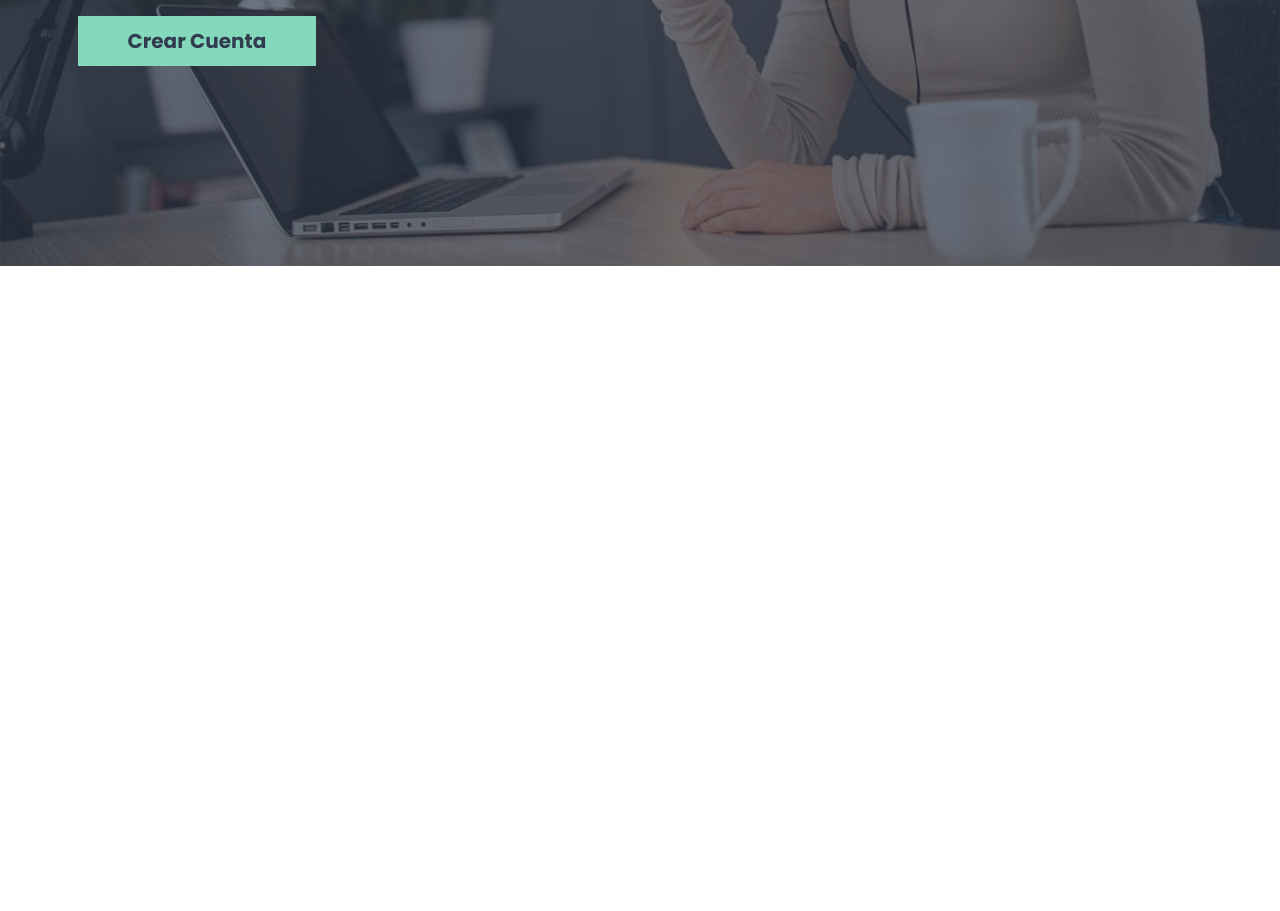
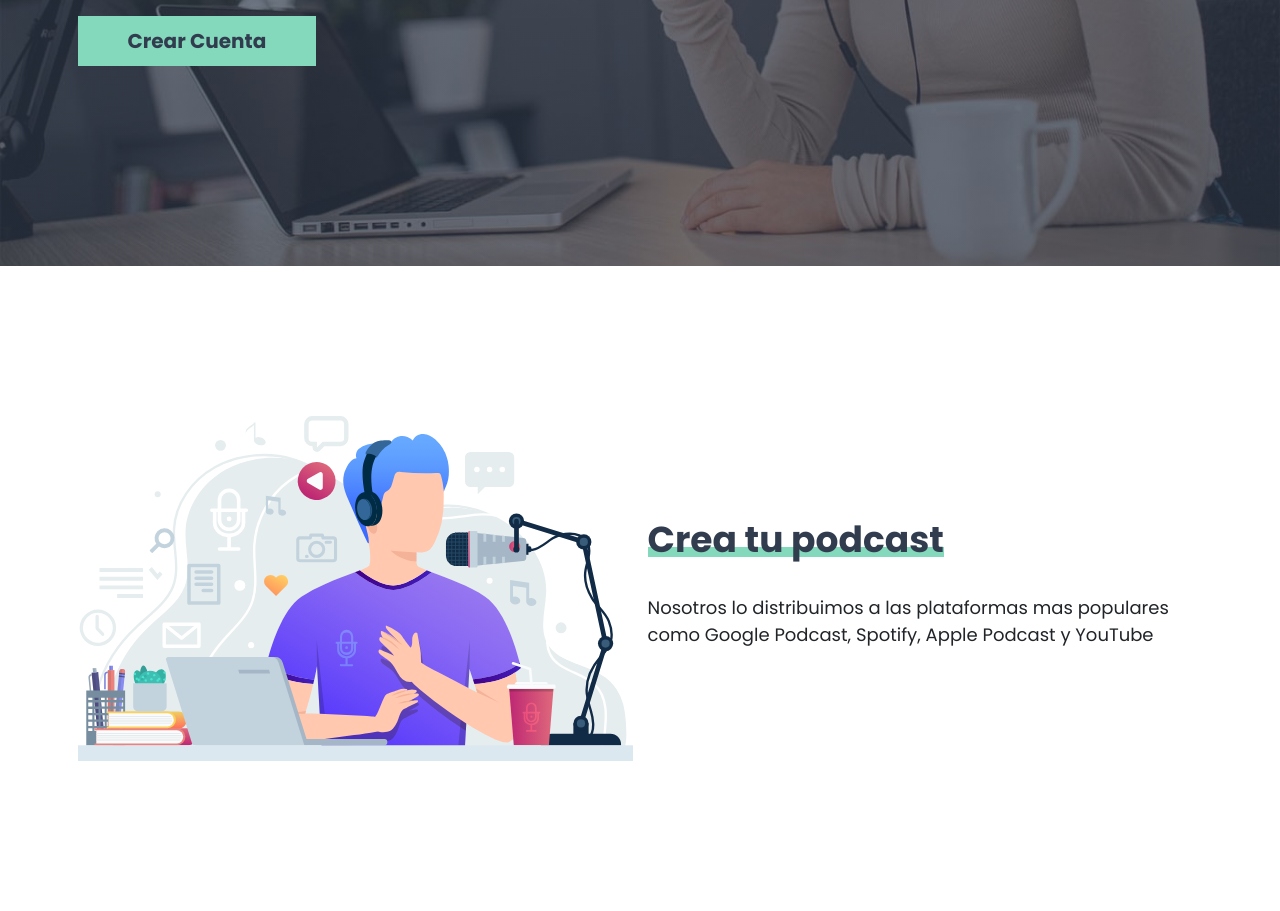
Before and after one commit to xandro2021/BootstrapPodcast, a website: page index.html in a window 1280 px wide. Shown: the part 560-1471 px from the top of the page. Before the commit the page ends 826 px from the top, so only its background shows below. Drawn offline with Linux system fonts and the light colour scheme.

Commit message:
Create and style Crea tu Podcast section

```diff
--- a/index.html
+++ b/index.html
@@ -28,6 +28,22 @@
         </div>
     </header>
 
+    <section class="container-xl py-5 crea-podcast">
+        <div class="row align-items-center">
+            <div class="col-md-6">
+                <img src="build/img/imagen_podcast.svg" alt="imagen podcast" />
+            </div>
+
+            <div class="col-md-6">
+                <h2>Crea tu podcast</h2>
+                <p class="mt-1">
+                    Nosotros lo distribuimos a las plataformas mas populares como Google Podcast, Spotify, Apple Podcast
+                    y YouTube
+                </p>
+            </div>
+        </div>
+    </section>
+
 </body>
 
 </html>
--- a/src/scss/_custom.scss
+++ b/src/scss/_custom.scss
@@ -23,6 +23,8 @@ $font-family-sans-serif: 'Poppins', sans-serif;
 
 $font-size-root: 62.5%;
 $h1-font-size: 4.5rem;
+$h2-font-size: 3.6rem;
+$font-size-base: 1.8rem;
 
 // Espaciado
 $spacer: 5rem;
--- /dev/null
+++ b/src/scss/ui/_crea.scss
@@ -0,0 +1,8 @@
+@use '../custom' as *;
+@use 'utils/mixins' as m;
+
+.crea-podcast {
+    h2 {
+        @include m.headingBorder($secondary, $primary);
+    }
+}
--- a/src/scss/ui/_index.scss
+++ b/src/scss/ui/_index.scss
@@ -1 +1,2 @@
 @forward 'header';
+@forward 'crea';
--- a/src/scss/utils/_mixins.scss
+++ b/src/scss/utils/_mixins.scss
@@ -1,6 +1,27 @@
+@use '../custom' as *;
+
 @mixin bgImage( $url, $color ) {
     background-image: linear-gradient( transparentize($color, 0.3%) 0%, transparentize($color, 0.3%) 100% ), url($url);
     background-repeat: no-repeat;
     background-size: cover;
     background-position: top center;
 }
+
+@mixin headingBorder($colorTexto, $colorLinea) {
+    color: $colorTexto;
+    display: inline-block;
+    margin-top: 5rem;
+
+    @include media-breakpoint-up(md) {
+        margin-top: 0;
+    }
+
+    &::after {
+        content: '';
+        height: 1rem;
+        width: 100%;
+        background-color: $colorLinea;
+        display: block;
+        margin-top: -1.4rem;
+    }
+}
```
Also changed, not shown: build/css/app.css.
